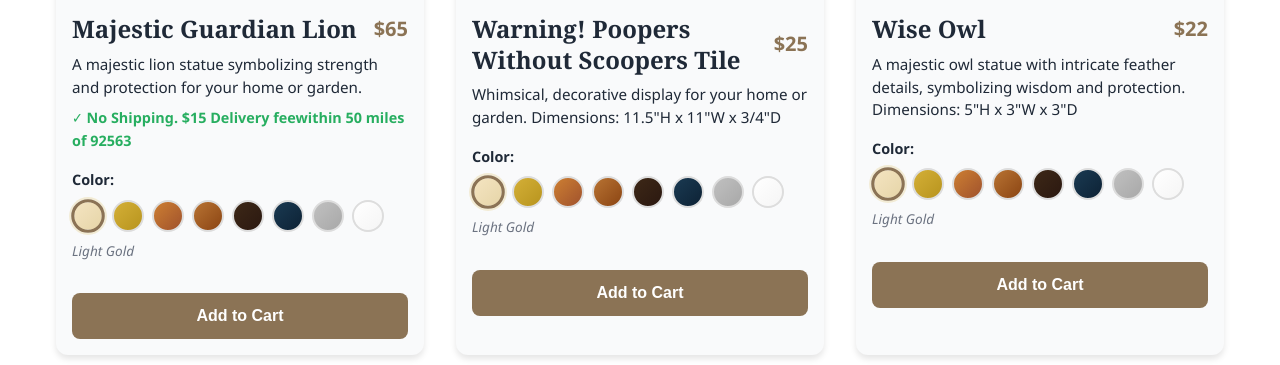
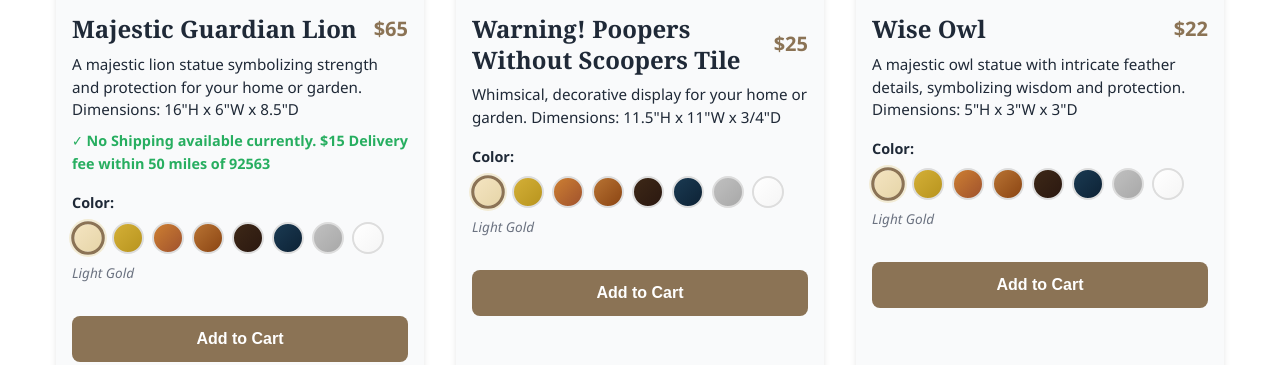
Before and after one commit to JWeeks90038/stellar-merit, a website: page index.html in a window 1280 px wide. Shown: the part 1640-2005 px from the top of the page. Drawn offline with Linux system fonts and the light colour scheme.

Commit message:
Fix shipping information and product descriptions
- Updated lion statue description with dimensions and corrected spacing in shipping info
- Standardized shipping information format across both index.html and shop.html pages
- Fixed typo in delivery fee text

```diff
--- a/index.html
+++ b/index.html
@@ -150,8 +150,8 @@
                             <h3>Majestic Guardian Lion</h3>
                             <p class="price">$65</p>
                         </div>
-                        <p class="product-description">A majestic lion statue symbolizing strength and protection for your home or garden.</p>
-                        <p class="shipping-info">✓ No Shipping. $15 Delivery feewithin 50 miles of 92563</p>
+                        <p class="product-description">A majestic lion statue symbolizing strength and protection for your home or garden. Dimensions: 16"H x 6"W x 8.5"D</p>
+                        <p class="shipping-info">✓ No Shipping available currently. $15 Delivery fee within 50 miles of 92563</p>
 
                         <!-- Color Selection -->
                         <div class="color-selection">
```
Also changed, not shown: shop.html (+1 -1 lines).
